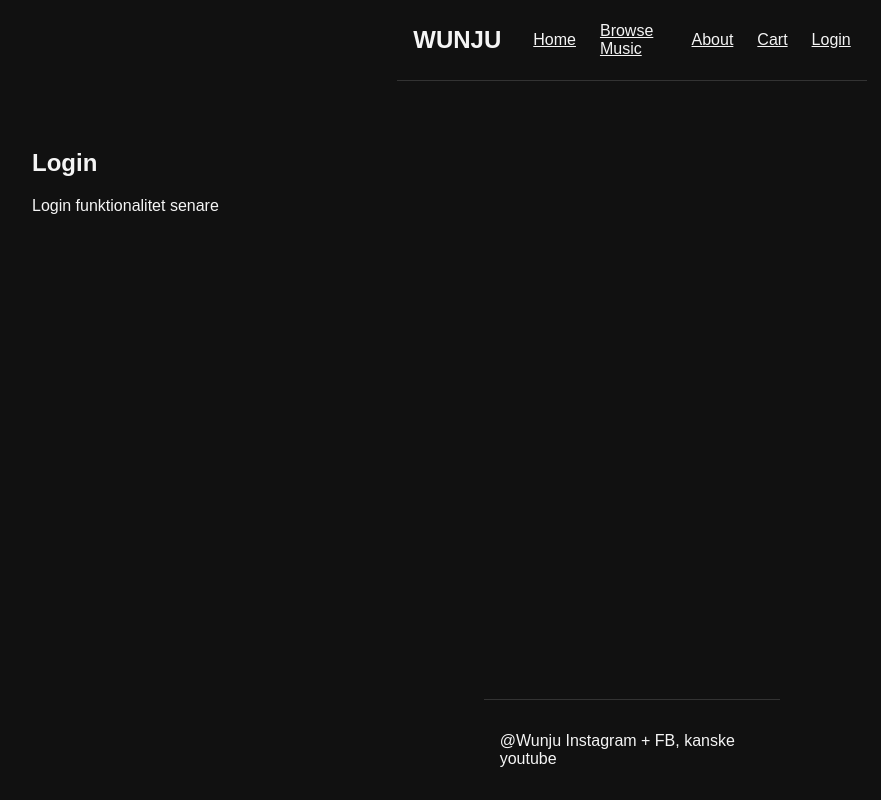
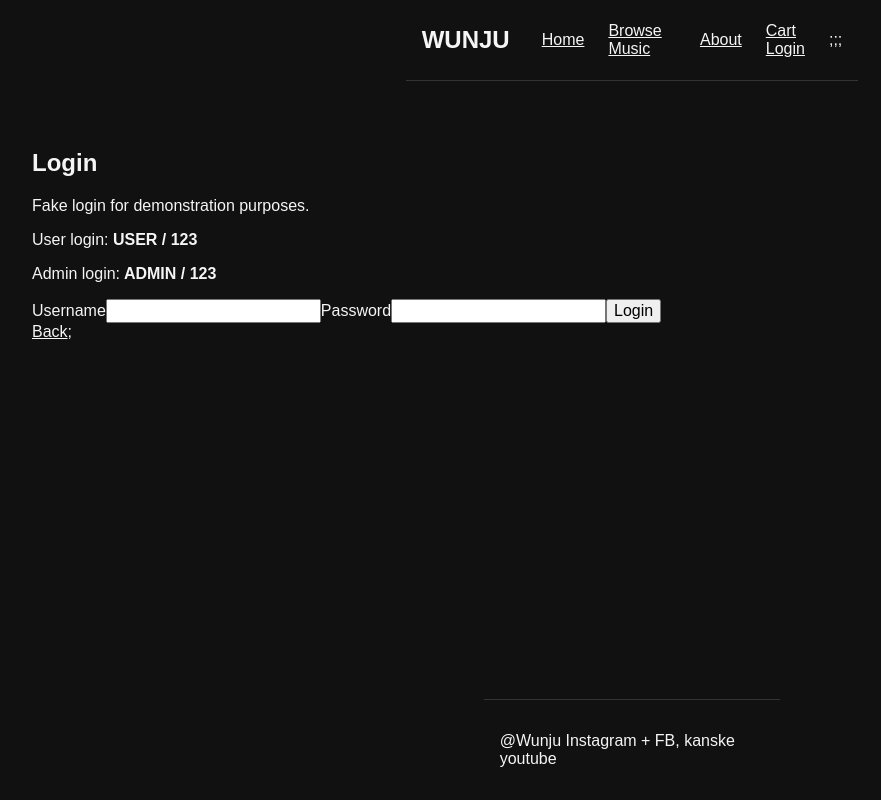
Before and after one commit to Harald-Wallin/wunjustore_deploy, a React (Vite) app in the folder client/: page /login in a window 1280 px wide. Shown: the whole page, without its empty margins (8-889 px from the left). Built offline with nearby package versions, Linux system fonts and the light colour scheme.

Commit message:
feat: new login-simulation, implemented in LoginPage!

```diff
--- a/client/src/components/Navbar.jsx
+++ b/client/src/components/Navbar.jsx
@@ -1,10 +1,19 @@
 import {NavLink} from "react-router-dom";
+import { useUser } from "../context/UserContext";
 
 // Navigationskomponent till "sidorna" Home, BrowseMusic, About, Cart och Login
 //Jag använder NavLink (ej "link") för att senare kunna MARKERA vilken sida som användaren står på just nu.
 // UX!
 
 function Navbar(){
+
+    const{currentUser, selectUser} = useUser();
+
+    //Om man loggar ut återgår userState till visitor
+    function handleLogout(){
+        selectUser("visitor")
+    };
+
     return(
         <nav aria-label="Main navigation">
             <ul className="navbar_list">
@@ -15,9 +24,43 @@ function Navbar(){
 
                 <li><NavLink to="/about">About</NavLink></li>
 
-                <li><NavLink to="/cart">Cart</NavLink></li>
 
-                <li><NavLink to="/login">Login</NavLink></li>
+                {/*Visitor...*/}
+                {!currentUser && (
+                    <div>
+                        <li><NavLink to="/cart">Cart</NavLink></li>
+
+                        <li><NavLink to="/login">Login</NavLink></li>
+                    </div>
+                )};
+
+                {/*Customer.. */}
+                {currentUser?.role === "customer" && (
+                    <div>
+                        <li><NavLink to="/cart">Cart</NavLink></li>
+
+                        <li><NavLink to="/account/profile">My account</NavLink></li>
+
+                        <li><span className="navbar-userstate">User</span></li>
+
+                        <li><button type= "button" onClick={handleLogout}>Logout</button></li>
+                    </div>
+                )};
+
+                {/*Admin.. */}
+                {currentUser?.role === "admin" &&(
+                    <div>
+                        <li><NavLink to="/admin/albums">Manage Albums</NavLink></li>
+
+                        <li><NavLink to="/admin/orders">ORders</NavLink></li>
+
+                        <li><span className="navbar-userstate">Admin</span></li>
+
+                        <li><button type= "button" onClick={handleLogout}>Logout</button></li>
+                    </div>
+                )};
+
+
             </ul>
         </nav>
     );
--- a/client/src/context/userContext.jsx
+++ b/client/src/context/userContext.jsx
@@ -20,7 +20,10 @@ const testUsers = {visitor: null,
 function UserProvider({ children }) {
     const [currentUser, setCurrentUser] = useState(null);
 
-    function selectUser(userType) {setCurrentUser(testUsers[userType]);}
+    function selectUser(userType){
+
+        setCurrentUser(testUsers[userType]);
+    };
 
     const value = {currentUser,selectUser};
 
--- a/client/src/pages/LoginPage.jsx
+++ b/client/src/pages/LoginPage.jsx
@@ -1,10 +1,93 @@
-function LoginPage(){
+import { useState } from "react";
+import { useNavigate } from "react-router-dom";
+import { Link } from "react-router-dom";
+
+import { useUser } from "../context/UserContext.jsx";
+
+function LoginPage() {
+    const navigate = useNavigate();
+
+    const {currentUser, selectUser} = useUser();
+
+    const [username, setUsername] = useState("");
+    const [password, setPassword] = useState("");
+    const [error, setError] = useState(null);
+
+
+    function handleLogin(event) {
+        event.preventDefault();
+
+        //Ganska opetig login-fejkning, men ändå en login-fejkning..
+        const normalizedUsername = username.trim().toUpperCase();
+        if (
+            normalizedUsername === "USER" &&
+            password === "123"
+        ) {
+            selectUser("customer");
+            navigate("/");
+            return;
+        };
+
+        if (
+            normalizedUsername === "ADMIN" &&
+            password === "123"
+        ) {
+            selectUser("admin");
+            navigate("/");
+            return;
+        };
+
+        setError("Incorrect username or password");
+    };
+
+
     return(
-        <section>
+        <section className="login-page">
+
             <h1>Login</h1>
-            <p>Login funktionalitet senare</p>
+
+            <div className="login-page_info">
+                <p>Fake login for demonstration purposes.</p>
+
+                <p>User login:<strong> USER / 123</strong></p>
+                <p>Admin login:<strong> ADMIN / 123</strong></p>
+
+            </div>
+
+
+            <form onSubmit={handleLogin}>
+
+                <label>
+                    Username
+
+                    <input type="text" value={username} onChange={
+                        (event) => setUsername(event.target.value)
+                    }/>
+
+                </label>
+
+
+                <label>
+                    Password
+
+                    <input type="password" value={password} onChange={
+                        (event) => setPassword(event.target.value)
+                    }
+                    />
+                </label>
+
+
+                <button type="submit">Login</button>
+            </form>
+
+            {error && (<p className="login-page_error">{error}</p>)}
+
+            <Link to="/">Back</Link>
+
+            {currentUser && (<p>Currently logged in as:{" "}{currentUser.name}</p>)};
+
         </section>
-    )
+    );
 };
 
 export default LoginPage;
```
